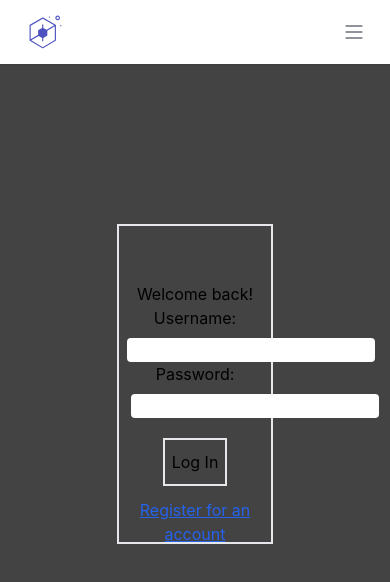
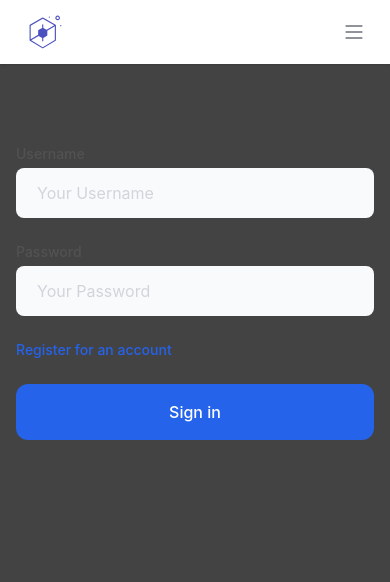
Before and after one commit to sbuckhanan/distance-learning-academy, a React (Create React App) app: page /#/ in a window 390 px wide. Shown: the top 582 px of the page. Built offline with nearby package versions, Linux system fonts and the light colour scheme; no server answers.

Commit message:
misc changes

```diff
--- a/src/components/App/App.tsx
+++ b/src/components/App/App.tsx
@@ -2,7 +2,7 @@ import './App.css';
 import { useEffect } from 'react';
 import { HashRouter as Router, Route, Redirect } from 'react-router-dom';
 import { useDispatch, useSelector } from 'react-redux';
-import LoginForm from '../LoginPage/LoginPage';
+import LoginPage from '../LoginPage/LoginPage';
 import { UserState } from '../../types/types';
 import { Dashboard } from '../Dashboard/Dashboard';
 import RegisterForm from '../RegisterForm/RegisterForm';
@@ -27,7 +27,7 @@ function App() {
 					<Redirect to='/dashboard' />
 				) : (
 					// Otherwise, show the login page
-					<LoginForm />
+					<LoginPage />
 				)}
 			</Route>
 			<Route exact path='/dashboard'>
--- a/src/components/Classes/Classes.tsx
+++ b/src/components/Classes/Classes.tsx
@@ -24,10 +24,9 @@ export function Classes() {
 						{/* All Nav Items for mobile only */}
 						<select
 							aria-label='Selected tab'
+							defaultValue='Dashboard'
 							className='form-select block w-full p-3 border border-gray-300 rounded text-gray-600 appearance-none bg-transparent relative z-10'>
-							<option selected className='text-sm text-gray-600'>
-								Dashboard{' '}
-							</option>
+							<option className='text-sm text-gray-600'>Dashboard </option>
 							<option className='text-sm text-gray-600'>Earnings </option>
 							<option className='text-sm text-gray-600'>Forecasting </option>
 							<option className='text-sm text-gray-600'>Reports </option>
@@ -55,7 +54,7 @@ export function Classes() {
 			<div className='container mx-auto px-6 mt-10 h-64'>
 				{/* Remove class [ border-dashed border-2 border-gray-300 ] to remove dotted border */}
 				<div className='w-full h-full rounded border-dashed border-2 border-gray-300'>
-					{/* Place your content here */} Yooooo
+					{/* Place your content here */}
 				</div>
 			</div>
 		</>
--- a/src/components/Dashboard/Dashboard.tsx
+++ b/src/components/Dashboard/Dashboard.tsx
@@ -24,10 +24,9 @@ export function Dashboard() {
 						{/* All Nav Items for mobile only */}
 						<select
 							aria-label='Selected tab'
+							defaultValue='Dashboard'
 							className='form-select block w-full p-3 border border-gray-300 rounded text-gray-600 appearance-none bg-transparent relative z-10'>
-							<option selected className='text-sm text-gray-600'>
-								Dashboard{' '}
-							</option>
+							<option className='text-sm text-gray-600'>Dashboard </option>
 							<option className='text-sm text-gray-600'>Earnings </option>
 							<option className='text-sm text-gray-600'>Forecasting </option>
 							<option className='text-sm text-gray-600'>Reports </option>
--- a/src/components/LoginPage/LoginPage.tsx
+++ b/src/components/LoginPage/LoginPage.tsx
@@ -3,7 +3,7 @@ import { useDispatch, useSelector } from 'react-redux';
 import { useHistory } from 'react-router-dom';
 import { ErrorsState } from '../../types/types';
 
-function LoginForm() {
+function LoginPage() {
 	const [username, setUsername] = useState('');
 	const [password, setPassword] = useState('');
 	const errors = useSelector((store: ErrorsState) => store.errors);
@@ -27,53 +27,140 @@ function LoginForm() {
 	};
 
 	return (
-		<div className='border-2 w-2/5 h-80 mt-40 m-auto'>
-			<form className='text-center items-center justify-center mt-14' onSubmit={login}>
-				<h1>Welcome back!</h1>
+		<section>
+			<div className='flex min- overflow-hidden'>
+				<div className='flex flex-col justify-center flex-1 px-4 py-12 sm:px-6 lg:flex-none lg:px-20 xl:px-24'>
+					<div className='w-full max-w-xl mx-auto lg:w-96'>
+						<div className='mt-8'>
+							<div className='mt-6'>
+								<form className='space-y-6' onSubmit={login}>
 									{errors.loginMessage && (
 										<h3 className='alert' role='alert'>
 											{errors.loginMessage}
 										</h3>
 									)}
 									<div>
-					<label htmlFor='username'>
-						Username:
+										<label htmlFor='email' className='block text-sm font-medium text-neutral-600'>
+											{' '}
+											Username{' '}
+										</label>
+										<div className='mt-1'>
 											<input
-							className='mt-2 ml-2 rounded'
-							type='text'
-							name='username'
+												id='email'
+												name='email'
+												type='email'
+												auto-complete='email'
 												required
+												placeholder='Your Username'
+												onChange={(event) => setUsername(event.target.value)}
 												value={username}
-							onChange={(event) => setUsername(event.target.value)}
+												className='block w-full px-5 py-3 text-base placeholder-gray-300 transition duration-500 ease-in-out border border-transparent rounded-lg text-neutral-600 bg-gray-50 focus:outline-none focus:border-transparent focus:ring-2 focus:ring-white focus:ring-offset-2 focus:ring-offset-gray-300'
 											/>
+										</div>
+									</div>
+
+									<div className='space-y-1'>
+										<label
+											htmlFor='password'
+											className='block text-sm font-medium text-neutral-600'>
+											{' '}
+											Password{' '}
 										</label>
-				</div>
-				<div>
-					<label htmlFor='password'>
-						Password:
+										<div className='mt-1'>
 											<input
-							className='mt-2 ml-3 rounded'
+												id='password'
+												name='password'
 												type='password'
-							name='password'
+												auto-complete='current-password'
 												required
+												placeholder='Your Password'
+												className='block w-full px-5 py-3 text-base placeholder-gray-300 transition duration-500 ease-in-out border border-transparent rounded-lg text-neutral-600 bg-gray-50 focus:outline-none focus:border-transparent focus:ring-2 focus:ring-white focus:ring-offset-2 focus:ring-offset-gray-300'
 												value={password}
 												onChange={(event) => setPassword(event.target.value)}
 											/>
-					</label>
 										</div>
+									</div>
+
+									<div className='flex items-center justify-between'>
+										<div className='text-sm'>
+											<a
+												onClick={() => history.push('/register')}
+												href='#'
+												className='font-medium text-blue-600 hover:text-blue-500'>
+												{' '}
+												Register for an account{' '}
+											</a>
+										</div>
+									</div>
+
 									<div>
-					<button className='border-2 w-16 h-12 mt-5' type='submit' name='submit' value='Log In'>
-						Log In
+										<button
+											type='submit'
+											className='flex items-center justify-center w-full px-10 py-4 text-base font-medium text-center text-white transition duration-500 ease-in-out bg-blue-600 rounded-xl hover:bg-blue-700 focus:outline-none focus:ring-2 focus:ring-offset-2 focus:ring-blue-500'>
+											Sign in
 										</button>
 									</div>
 								</form>
-			<h2
-				onClick={() => history.push('/register')}
-				className='text-center mt-3 text-blue-600 underline cursor-pointer'>
-				Register for an account
-			</h2>
 							</div>
+						</div>
+					</div>
+				</div>
+				<div className='relative flex-1 hidden w-0 overflow-hidden lg:block'>
+					<img
+						className='absolute inset-0 object-cover w-full h-full'
+						src='/assets/images/placeholders/rectangleWide.png'
+						alt=''
+					/>
+				</div>
+			</div>
+		</section>
+		// <div classNameName='border-2 w-2/5 h-80 mt-40 m-auto'>
+		// 	<form classNameName='text-center items-center justify-center mt-14' onSubmit={login}>
+		// 		<h1>Welcome back!</h1>
+		// 		{errors.loginMessage && (
+		// 			<h3 classNameName='alert' role='alert'>
+		// 				{errors.loginMessage}
+		// 			</h3>
+		// 		)}
+		// 		<div>
+		// 			<label htmlFor='username'>
+		// 				Username:
+		// 				<input
+		// 					classNameName='mt-2 ml-2 rounded'
+		// 					type='text'
+		// 					name='username'
+		// 					required
+		// 					value={username}
+		// 					onChange={(event) => setUsername(event.target.value)}
+		// 				/>
+		// 			</label>
+		// 		</div>
+		// 		<div>
+		// 			<label htmlFor='password'>
+		// 				Password:
+		// 				<input
+		// 					classNameName='mt-2 ml-3 rounded'
+		// 					type='password'
+		// 					name='password'
+		// 					required
+		// 					value={password}
+		// 					onChange={(event) => setPassword(event.target.value)}
+		// 				/>
+		// 			</label>
+		// 		</div>
+		// 		<div>
+		// 			<button classNameName='border-2 w-16 h-12 mt-5' type='submit' name='submit' value='Log In'>
+		// 				Log In
+		// 			</button>
+		// 		</div>
+		// 	</form>
+		// 	<h2
+		// 		onClick={() => history.push('/register')}
+		// 		classNameName='text-center mt-3 text-blue-600 underline cursor-pointer'>
+		// 		Register htmlFor an account
+		// 	</h2>
+		// </div>
 	);
 }
 
-export default LoginForm;
+export default LoginPage;
--- a/src/components/Navbar/Navbar.tsx
+++ b/src/components/Navbar/Navbar.tsx
@@ -1,11 +1,12 @@
 import { useState } from 'react';
 import { UserState } from '../../types/types';
-import { useSelector } from 'react-redux';
+import { useSelector, useDispatch } from 'react-redux';
 
 export function NavBar() {
 	const [show, setShow] = useState(false);
 	const [profile, setProfile] = useState(false);
 	const user = useSelector((store: UserState) => store.user);
+	const dispatch = useDispatch();
 
 	return (
 		<>
@@ -366,6 +367,26 @@ export function NavBar() {
 													</svg>
 													<span className='ml-2'>Account Settings</span>
 												</li>
+												<li className='cursor-pointer text-gray-600 text-sm leading-3 tracking-normal mt-2 py-2 hover:text-indigo-700 flex items-center focus:text-indigo-700 focus:outline-none'>
+													<svg
+														xmlns='http://www.w3.org/2000/svg'
+														className='icon icon-tabler icon-tabler-settings'
+														width={20}
+														height={20}
+														viewBox='0 0 24 24'
+														strokeWidth={1}
+														stroke='currentColor'
+														fill='none'
+														strokeLinecap='round'
+														strokeLinejoin='round'>
+														<path stroke='none' d='M0 0h24v24H0z' />
+														<path d='M10.325 4.317c.426-1.756 2.924-1.756 3.35 0a1.724 1.724 0 0 0 2.573 1.066c1.543-.94 3.31.826 2.37 2.37a1.724 1.724 0 0 0 1.065 2.572c1.756.426 1.756 2.924 0 3.35a1.724 1.724 0 0 0 -1.066 2.573c.94 1.543-.826 3.31-2.37 2.37a1.724 1.724 0 0 0 -2.572 1.065c-.426 1.756-2.924 1.756-3.35 0a1.724 1.724 0 0 0 -2.573 -1.066c-1.543.94-3.31-.826-2.37-2.37a1.724 1.724 0 0 0 -1.065 -2.572c-1.756-.426-1.756-2.924 0-3.35a1.724 1.724 0 0 0 1.066 -2.573c-.94-1.543.826-3.31 2.37-2.37.996.608 2.296.07 2.572-1.065z' />
+														<circle cx={12} cy={12} r={3} />
+													</svg>
+													<span onClick={() => dispatch({ type: 'LOGOUT' })} className='ml-2'>
+														Logout
+													</span>
+												</li>
 											</ul>
 										) : (
 											''
```
Lines whose indentation alone changed are shown as unchanged.
